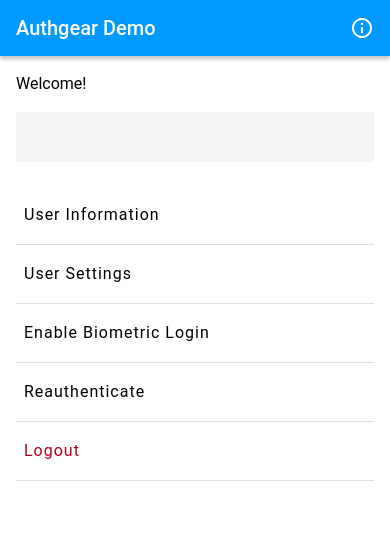
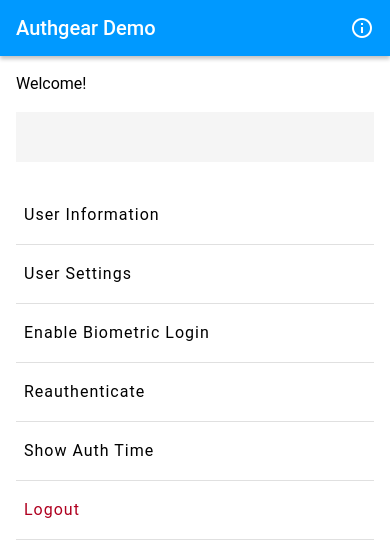
Before and after one commit to authgear/authgear-demo-app-rn, a React Native app: screen /UserPanel in a window 390 px wide. Shown: the top 556 px of the page. Built offline with nearby package versions, Linux system fonts and the light colour scheme.

Commit message:
Add show auth time button field

```diff
--- a/src/screens/UserPanelScreen.tsx
+++ b/src/screens/UserPanelScreen.tsx
@@ -128,6 +128,10 @@
           </Button>
           <Divider />
           <Button compact={true} uppercase={false} style={styles.button}>
+            <Text style={styles.contentText}>Show Auth Time</Text>
+          </Button>
+          <Divider />
+          <Button compact={true} uppercase={false} style={styles.button}>
             <Text style={{...styles.contentText, color: theme.colors.error}}>
               Logout
             </Text>
```
